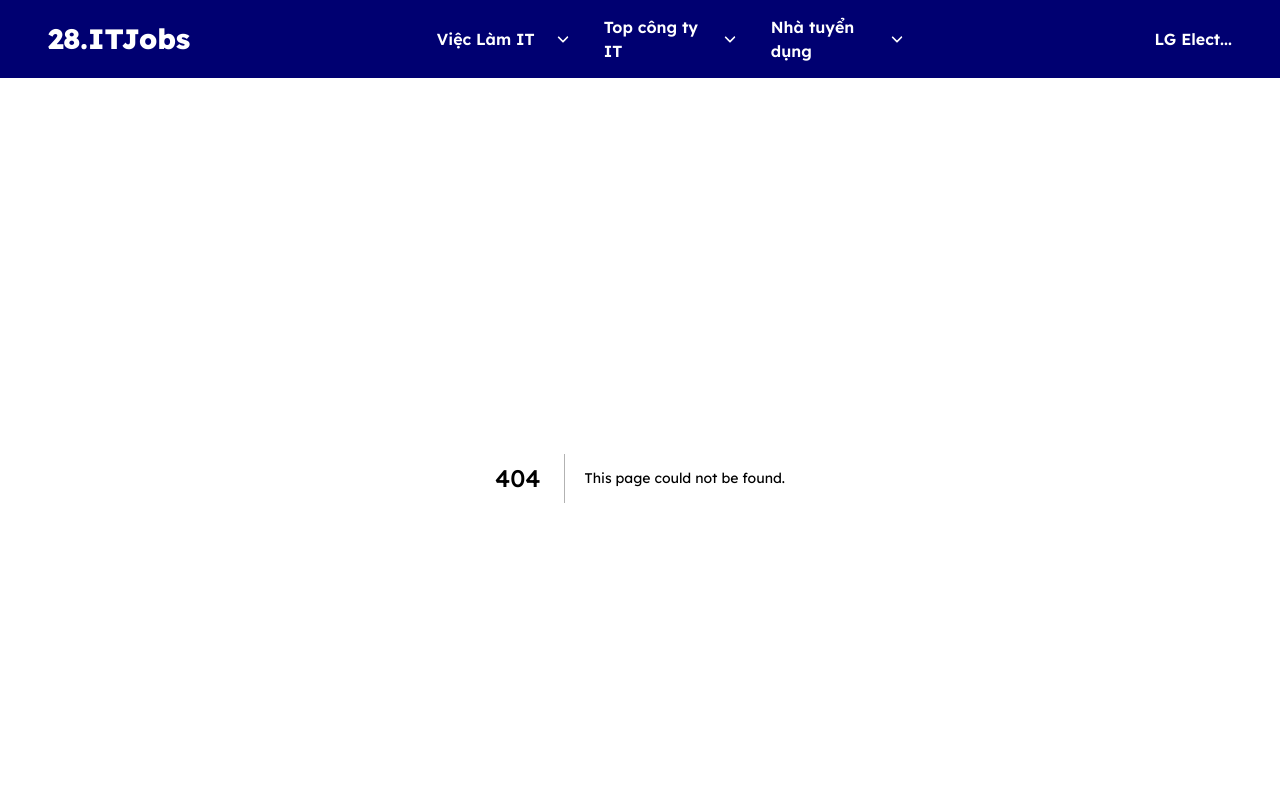
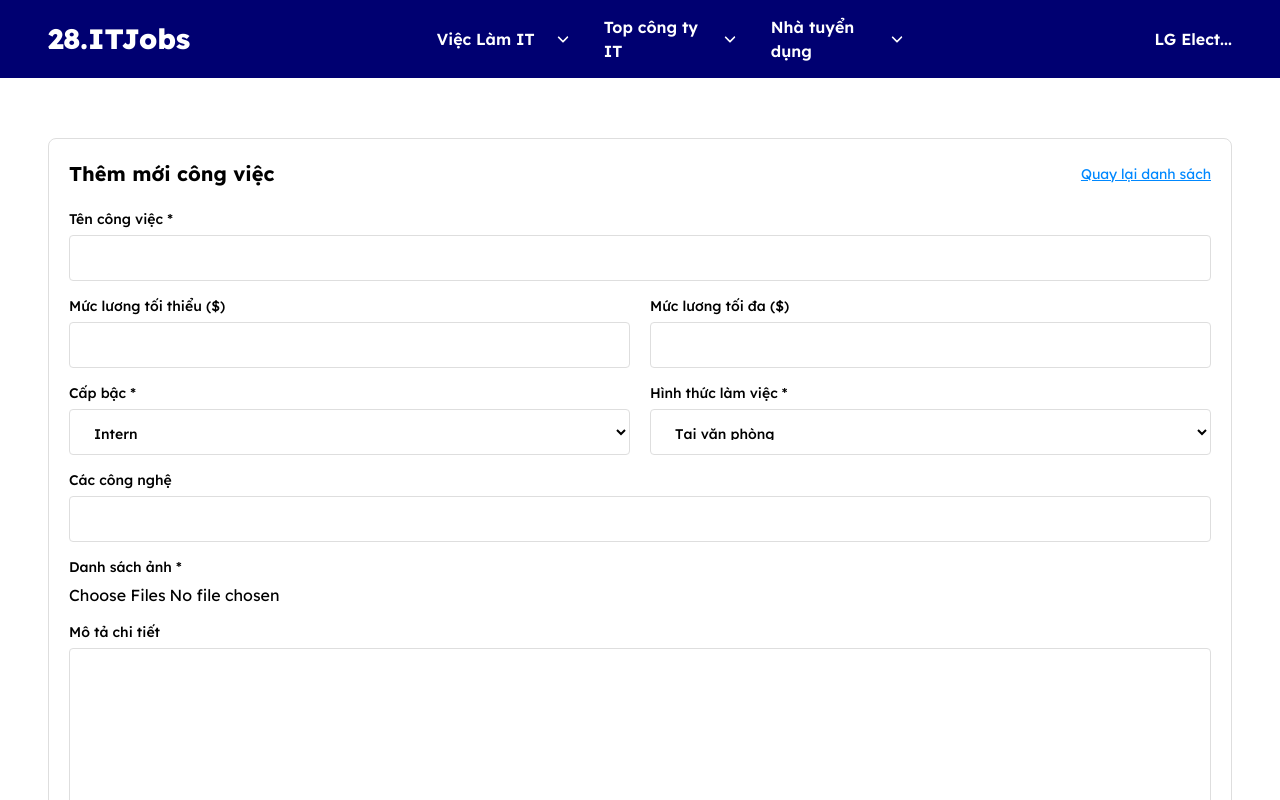
Before and after one commit to HungTrinh30106/it-job-frontend, a Next.js app: page /company-manage/job/create in a window 1280 px wide. Before the commit this address had no page. Shown: the top 800 px of the page. Built offline with nearby package versions, Linux system fonts and the light colour scheme.

Commit message:
0.09 Dựng trang quản lý cv

```diff
--- /dev/null
+++ b/src/app/(pages)/company-manage/job/create/page.tsx
@@ -0,0 +1,160 @@
+import Link from "next/link";
+
+export default function Page() {
+  return (
+    <>
+      {/* Thêm mới công việc */}
+      <div className="py-[60px]">
+        <div className="contain">
+          <div className="border border-[#DEDEDE] rounded-[8px] p-[20px]">
+            <div className="flex flex-wrap gap-[20px] items-center justify-between mb-[20px]">
+              <h1 className="sm:w-auto w-[100%] font-[700] text-[20px] text-black">
+                Thêm mới công việc
+              </h1>
+              <Link
+                href="#"
+                className="font-[400] text-[14px] text-[#0088FF] underline"
+              >
+                Quay lại danh sách
+              </Link>
+            </div>
+            <form
+              action=""
+              className="grid sm:grid-cols-2 grid-cols-1 gap-x-[20px] gap-y-[15px]"
+            >
+              <div className="sm:col-span-2">
+                <label
+                  htmlFor="title"
+                  className="block font-[500] text-[14px] text-black mb-[5px]"
+                >
+                  Tên công việc *
+                </label>
+                <input
+                  type="text"
+                  name=""
+                  id="title"
+                  className="w-[100%] h-[46px] border border-[#DEDEDE] rounded-[4px] py-[14px] px-[20px] font-[500] text-[14px] text-black"
+                />
+              </div>
+              <div className="">
+                <label
+                  htmlFor="salaryMin"
+                  className="block font-[500] text-[14px] text-black mb-[5px]"
+                >
+                  Mức lương tối thiểu ($)
+                </label>
+                <input
+                  type="number"
+                  name=""
+                  id="salaryMin"
+                  className="w-[100%] h-[46px] border border-[#DEDEDE] rounded-[4px] py-[14px] px-[20px] font-[500] text-[14px] text-black"
+                />
+              </div>
+              <div className="">
+                <label
+                  htmlFor="salaryMax"
+                  className="block font-[500] text-[14px] text-black mb-[5px]"
+                >
+                  Mức lương tối đa ($)
+                </label>
+                <input
+                  type="number"
+                  name=""
+                  id="salaryMax"
+                  className="w-[100%] h-[46px] border border-[#DEDEDE] rounded-[4px] py-[14px] px-[20px] font-[500] text-[14px] text-black"
+                />
+              </div>
+              <div className="">
+                <label
+                  htmlFor="position"
+                  className="block font-[500] text-[14px] text-black mb-[5px]"
+                >
+                  Cấp bậc *
+                </label>
+                <select
+                  name=""
+                  id="position"
+                  className="w-[100%] h-[46px] border border-[#DEDEDE] rounded-[4px] py-[14px] px-[20px] font-[500] text-[14px] text-black"
+                >
+                  <option value="">Intern</option>
+                  <option value="">Fresher</option>
+                  <option value="">Junior</option>
+                  <option value="">Middle</option>
+                  <option value="">Senior</option>
+                  <option value="">Manager</option>
+                </select>
+              </div>
+              <div className="">
+                <label
+                  htmlFor="workingForm"
+                  className="block font-[500] text-[14px] text-black mb-[5px]"
+                >
+                  Hình thức làm việc *
+                </label>
+                <select
+                  name=""
+                  id="workingForm"
+                  className="w-[100%] h-[46px] border border-[#DEDEDE] rounded-[4px] py-[14px] px-[20px] font-[500] text-[14px] text-black"
+                >
+                  <option value="">Tại văn phòng</option>
+                  <option value="">Làm từ xa</option>
+                  <option value="">Linh hoạt</option>
+                </select>
+              </div>
+              <div className="sm:col-span-2">
+                <label
+                  htmlFor="technologies"
+                  className="block font-[500] text-[14px] text-black mb-[5px]"
+                >
+                  Các công nghệ
+                </label>
+                <input
+                  type="text"
+                  name=""
+                  id="technologies"
+                  className="w-[100%] h-[46px] border border-[#DEDEDE] rounded-[4px] py-[14px] px-[20px] font-[500] text-[14px] text-black"
+                />
+              </div>
+              <div className="sm:col-span-2">
+                <label
+                  htmlFor="images"
+                  className="block font-[500] text-[14px] text-black mb-[5px]"
+                >
+                  Danh sách ảnh *
+                </label>
+                <input
+                  type="file"
+                  name=""
+                  id="images"
+                  accept="image/*"
+                  multiple
+                  className=""
+                />
+              </div>
+              <div className="sm:col-span-2">
+                <label
+                  htmlFor="description"
+                  className="block font-[500] text-[14px] text-black mb-[5px]"
+                >
+                  Mô tả chi tiết
+                </label>
+                <textarea
+                  name=""
+                  id="description"
+                  className="w-[100%] h-[350px] border border-[#DEDEDE] rounded-[4px] py-[14px] px-[20px] font-[500] text-[14px] text-black"
+                  defaultValue={""}
+                />
+              </div>
+              <div className="sm:col-span-2">
+                <button className="bg-[#0088FF] rounded-[4px] h-[48px] px-[20px] font-[700] text-[16px] text-white cursor-pointer">
+                  Tạo mới
+                </button>
+              </div>
+            </form>
+          </div>
+        </div>
+      </div>
+      {/* Hết Thêm mới công việc */}
+    </>
+  );
+}
```
